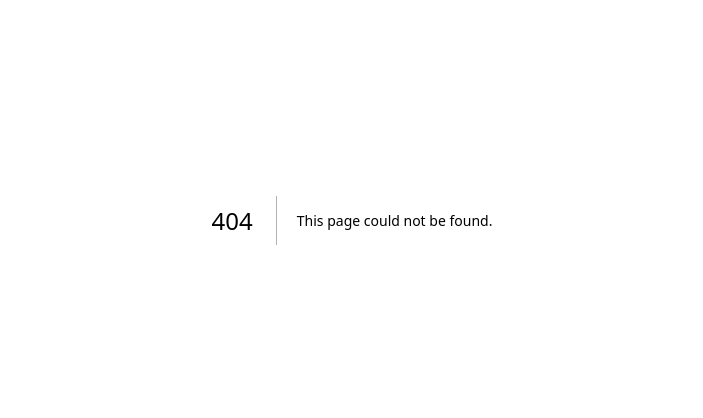
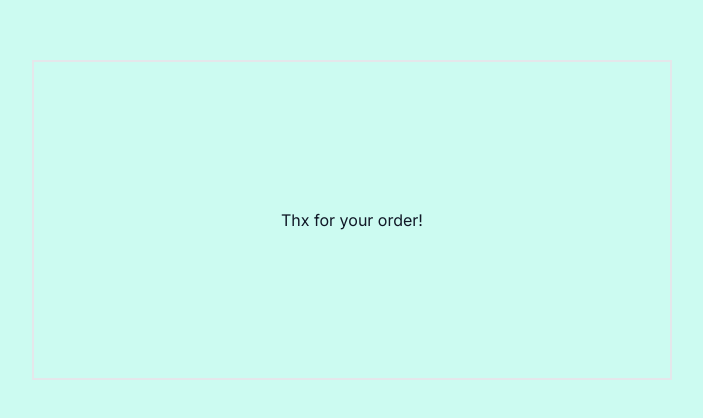
Before and after one commit to j-eick/pos-restaurant, a Next.js app: page /complete in a window 1280 px wide. Before the commit this address had no page. Shown: the part 180-598 px from the top of the page, without its empty margins (288-991 px from the left). Built offline with nearby package versions, Linux system fonts and the light colour scheme.

Commit message:
New "order complete" page

```diff
--- /dev/null
+++ b/app/complete/page.tsx
@@ -0,0 +1,13 @@
+import { Text } from "../components/ui/text";
+
+export default function OrderCompleted() {
+  return (
+    <main className=" h-screen flex flex-col items-center justify-center bg-teal-100">
+      <article className="w-1/2 h-2/5 flex items-center justify-center border-2 bg-transparent">
+        <Text tag={"p"} className="inline ">
+          Thx for your order!
+        </Text>
+      </article>
+    </main>
+  );
+}
```
